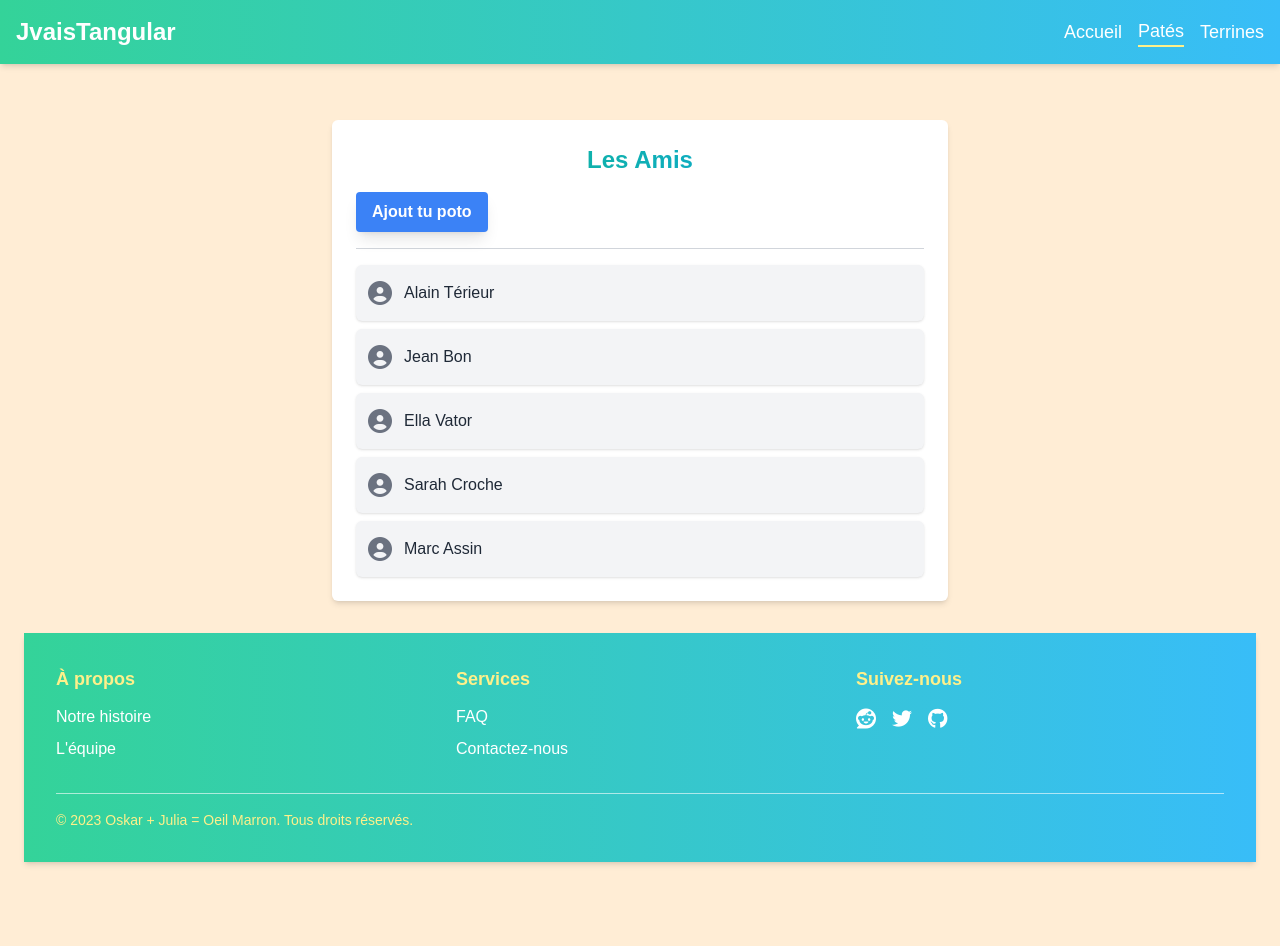
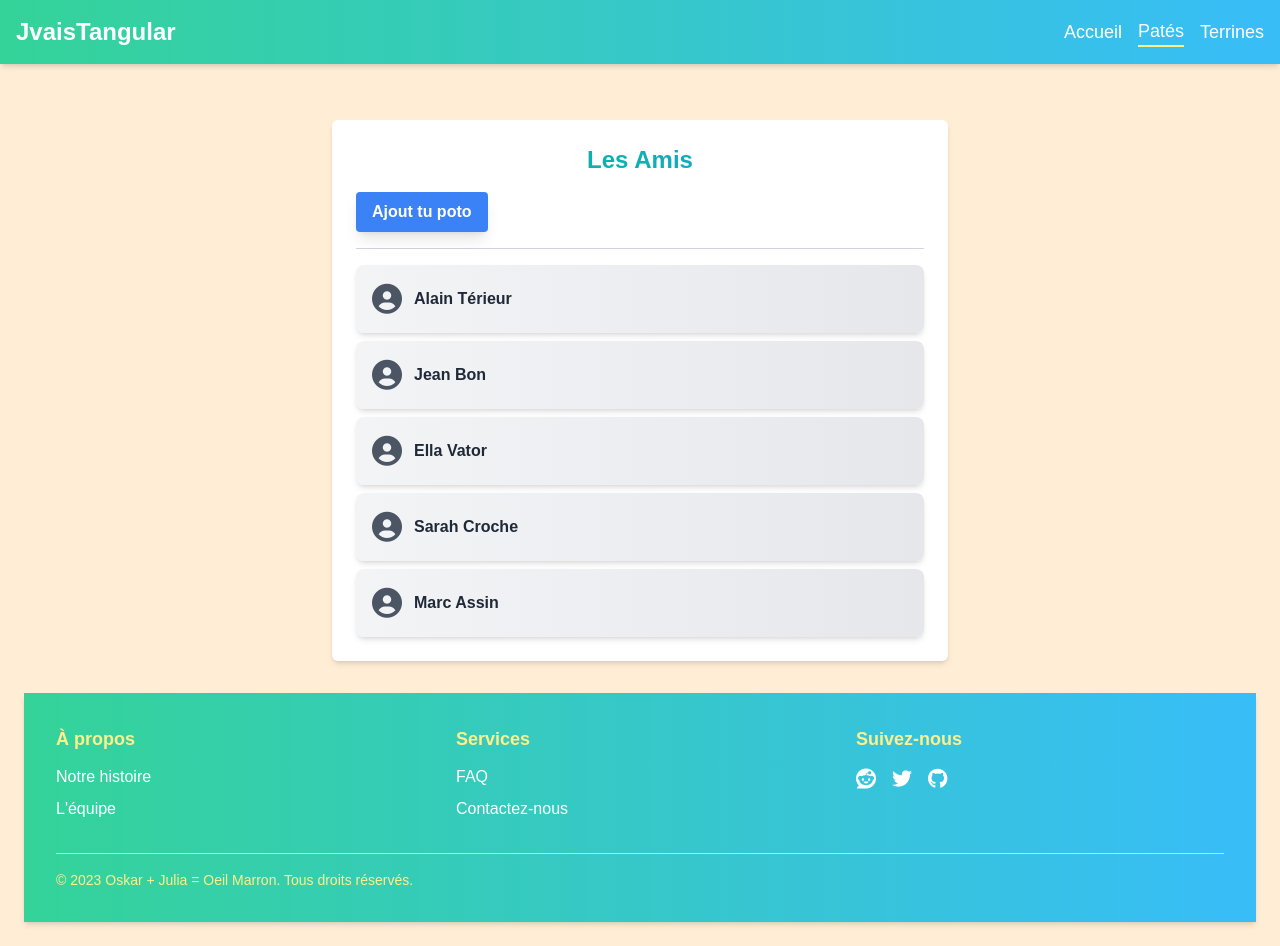
Before and after one commit to clockwork-potato/Angularement-Notre, an Angular app: page /oui in a window 1280 px wide. Before the commit the page ends 886 px from the top, so only its background shows below. Built offline with nearby package versions, Linux system fonts and the light colour scheme.

Commit message:
0110010010

```diff
--- a/src/app/un-ami/un-ami.component.html
+++ b/src/app/un-ami/un-ami.component.html
@@ -1,4 +1,4 @@
-<div class="flex items-center space-x-3 bg-gray-100 p-3 rounded-md shadow hover:bg-gray-200 transition duration-300 ease-in-out">
-  <i class="fas fa-user-circle text-2xl text-gray-500"></i>
-  <p class="font-medium text-gray-800">{{ childAmi.nom }}</p>
+<div class="flex items-center space-x-3 p-4 rounded-lg shadow-md hover:shadow-lg bg-gradient-to-r from-gray-100 to-gray-200 hover:from-gray-200 hover:to-gray-300 transition duration-300 ease-in-out">
+  <i class="fas fa-user-circle text-3xl text-gray-600"></i>
+  <p class="font-semibold text-gray-800">{{ childAmi.nom }}</p>
 </div>
```
